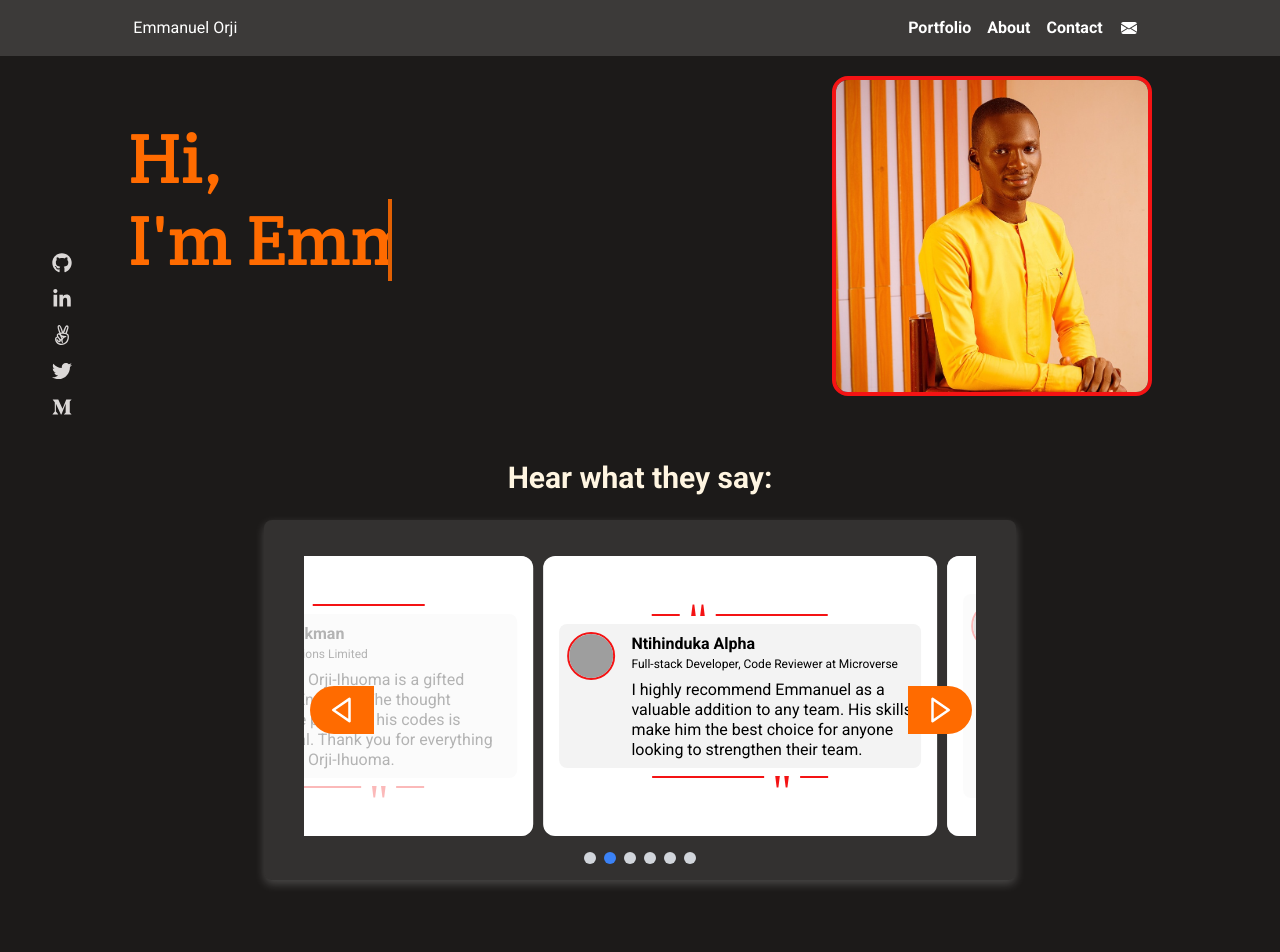
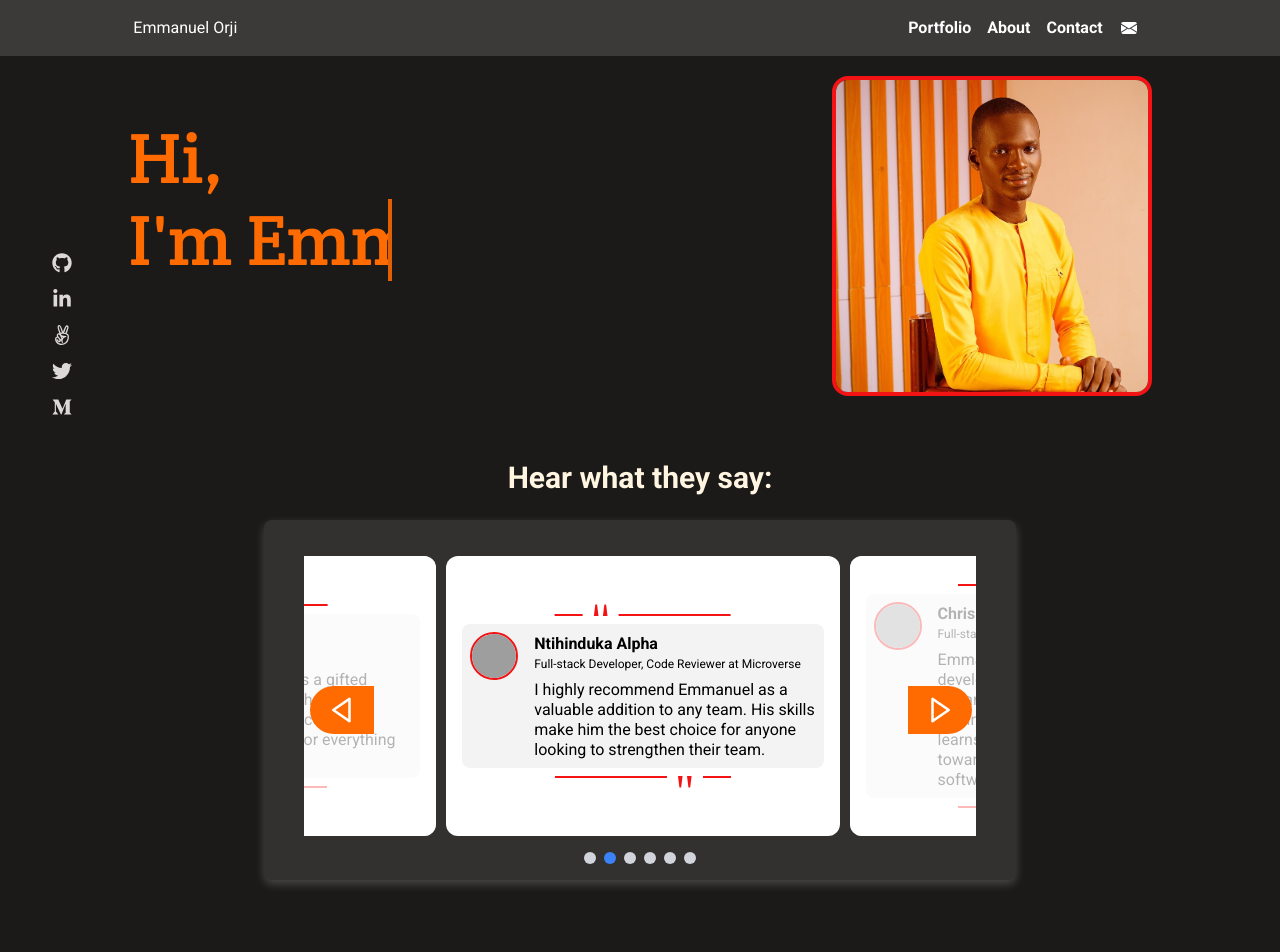
Before and after one commit to emmiiorji/portfolio, a React (Create React App) app: page / in a window 1280 px wide. Shown: the top 952 px of the page. Built offline with nearby package versions, Linux system fonts and the light colour scheme; grey boxes are pictures that could not be loaded; a web font is replaced by a local one.

Commit message:
Adjust carousel autoplay speed

```diff
--- a/src/components/Testimonials.jsx
+++ b/src/components/Testimonials.jsx
@@ -31,7 +31,7 @@ const Testimonials = () => {
           slidesToShow={numOfSlides}
           centerPadding="20%"
           autoplay
-          autoplaySpeed={6000}
+          autoplaySpeed={4000}
         >
           {testimonials.map((testimonial, index) => (
             <TestimonialCard
```
